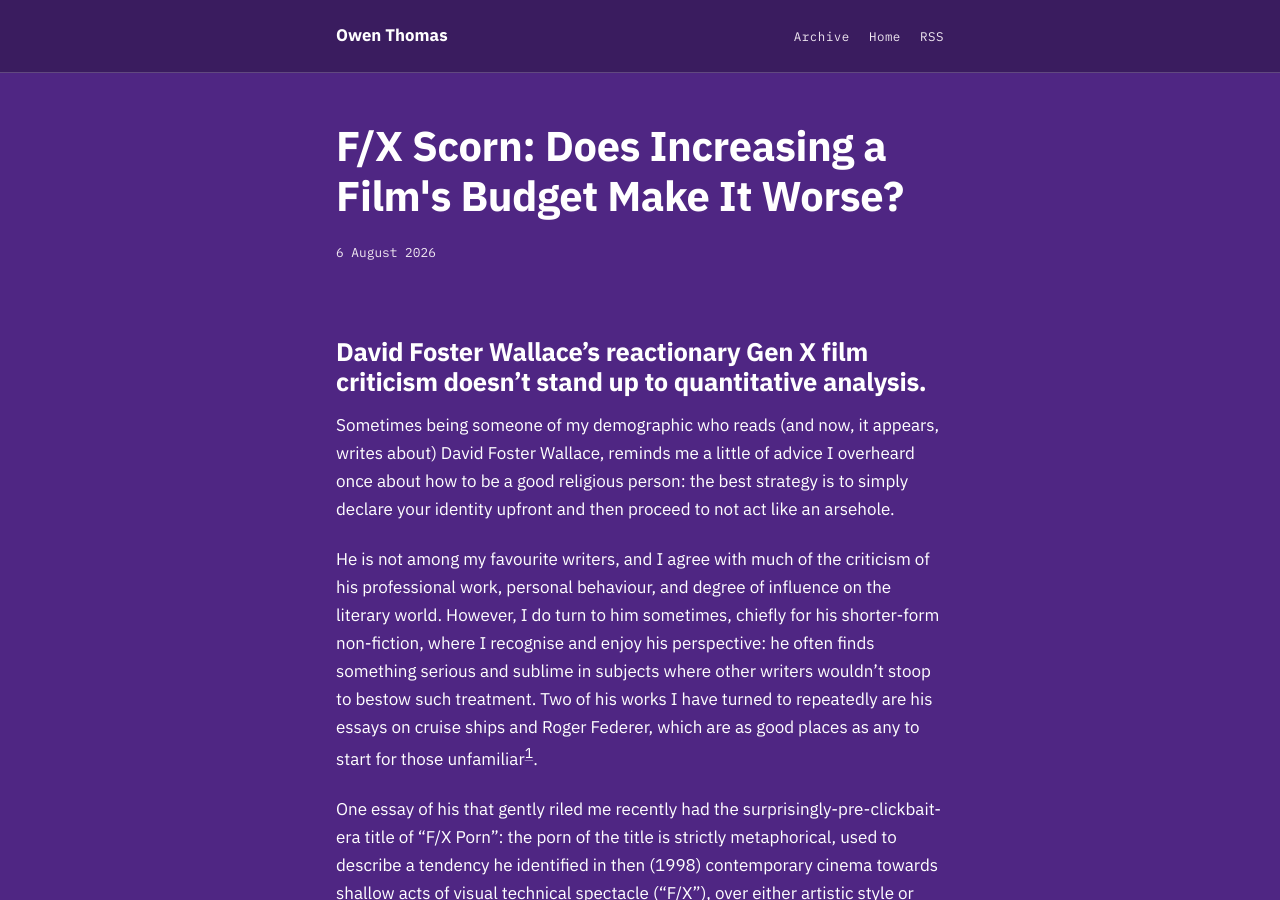
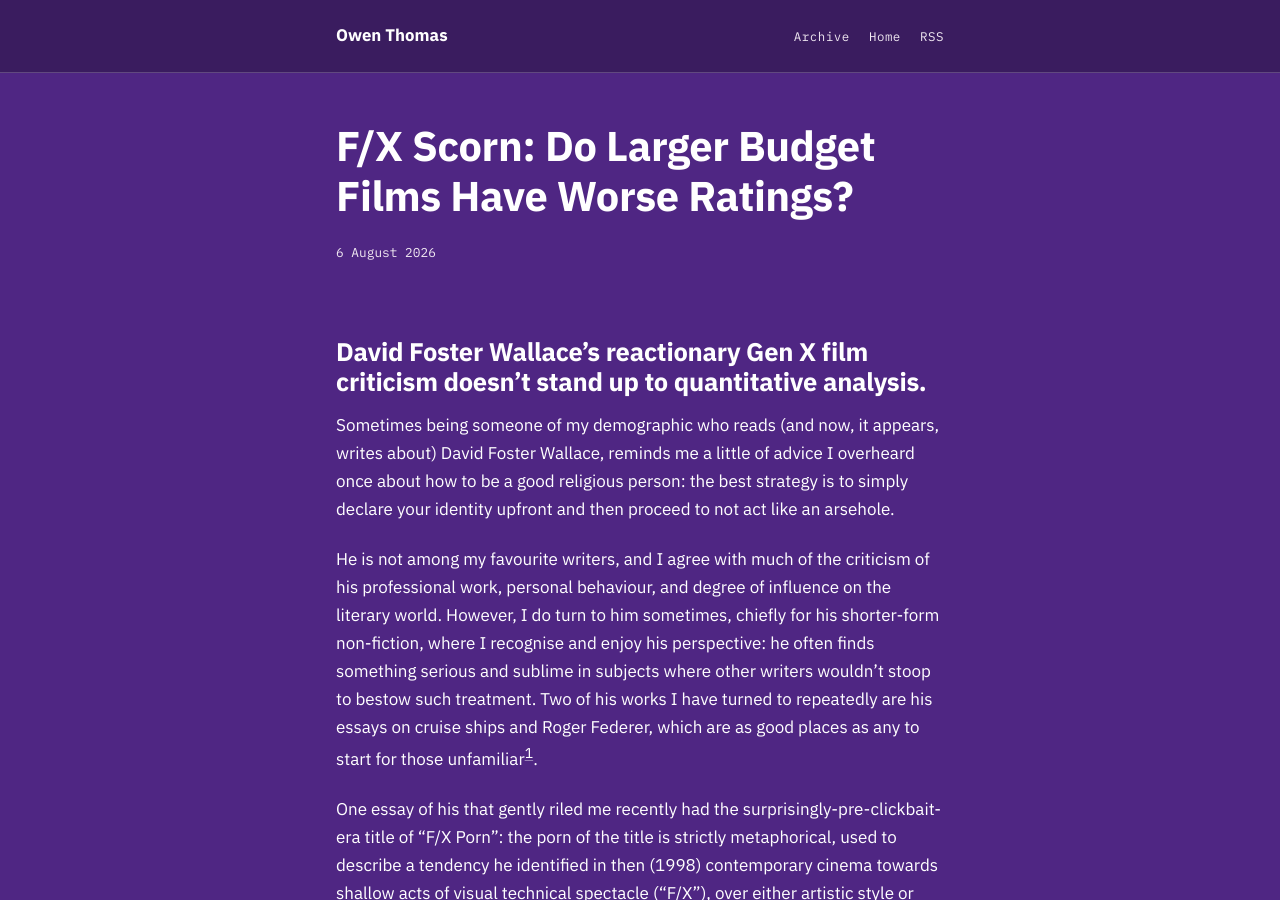
Before and after one commit to OwenThomas/personal-website, a Jekyll site: the page built from _posts/2026-08-06-DFW.md, in a window 1280 px wide and 900 px high. Built offline with Jekyll 4.4.1, drawn with Linux system fonts in a browser that asks for light colours; comment, search, counter and statistics services are not loaded.

Commit message:
Revise title for clarity on budget and ratings

```diff
--- a/_posts/2026-08-06-DFW.md
+++ b/_posts/2026-08-06-DFW.md
@@ -1,5 +1,5 @@
 ---
-title: "F/X Scorn: Does Increasing a Film's Budget Make It Worse?"
+title: "F/X Scorn: Do Larger Budget Films Have Worse Ratings?"
 ---
 
 ## David Foster Wallace's reactionary Gen X film criticism doesn't stand up to quantitative analysis.
```
